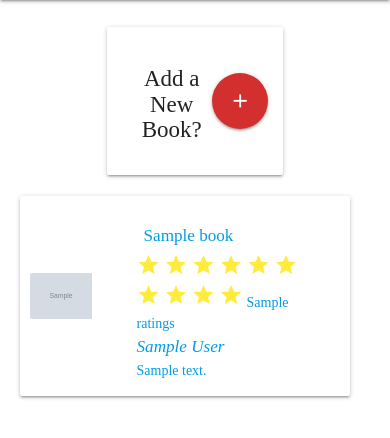
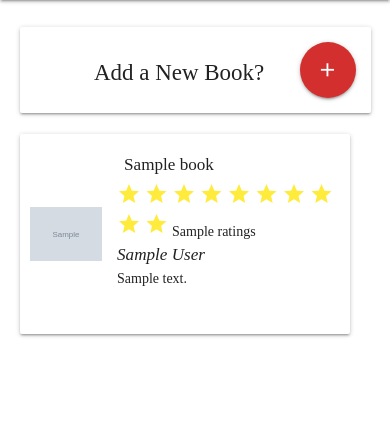
Before and after one commit to ChronoLogic12/bookmarks, a Flask app: page /books in a window 390 px wide. Shown: the part 56-494 px from the top of the page. Run offline with Flask 2, Linux system fonts and the light colour scheme; grey boxes marked "Sample" are stand-in pictures; a database or web service that is not in the repository returns one stand-in record (values such as "Sample title"); some libraries are stand-ins or nearby versions; some web fonts are replaced.

Commit message:
Style: Adjust responsive design of book preview cards and change link text colour to black

```diff
--- a/static/css/style.css
+++ b/static/css/style.css
@@ -1,9 +1,20 @@
+/* global styling and resets */
+
 body {
 	font-family: "Baskervville", serif;
 }
 
+a {
+	text-decoration: none;
+	color: inherit;
+}
+
 .author {
 	padding: 1rem;
+}
+
+.flash {
+	margin-top: 20px;
 }
 
 /* Book preview cards */
@@ -16,6 +27,21 @@ body {
 	margin: 0.5rem;
 }
 
+.book-preview .row,
+.book-preview .col {
+	padding: 0 !important;
+}
+
+.card-image img {
+	max-height: 90%;
+	max-width: inherit;
+	padding-left: 10px;
+}
+
+.card-content {
+	padding: 15px !important;
+}
+
 /* Add new book */
 .add-book {
 	margin-bottom: 0;
@@ -24,7 +50,3 @@ body {
 textarea.materialize-textarea {
 	height: 10rem;
 }
-
-.flash {
-	margin-top: 20px;
-}
--- a/templates/all_books.html
+++ b/templates/all_books.html
@@ -1,9 +1,9 @@
 {% extends 'base.html' %}
 {% block content %}
 
-<div class="container col s6 offset-s3 center-align card">
+<div class="container col s12 m8 l6 offset-l3 offset-m2 center-align card">
     <div class="card-content valign-wrapper row add-book">
-        <div class="col s9">
+        <div class="col s9 center-align">
             <span>
                 <h5 class="inline white">Add a New Book?</h5>
             </span>
@@ -23,7 +23,7 @@
 <a href="{{ url_for("get_book_by_id", book_id=book._id)}}">
     <div class="col s12 l6">
         <div class="card book-preview horizontal hoverable row">
-            <div class=" col s3 card-image valign-wrapper">
+            <div class="col s3 card-image valign-wrapper">
                 <img src="{{ book.image_url }}" alt="{{ book.title }}">
             </div>
             <div class="card-stacked col s9">
```
